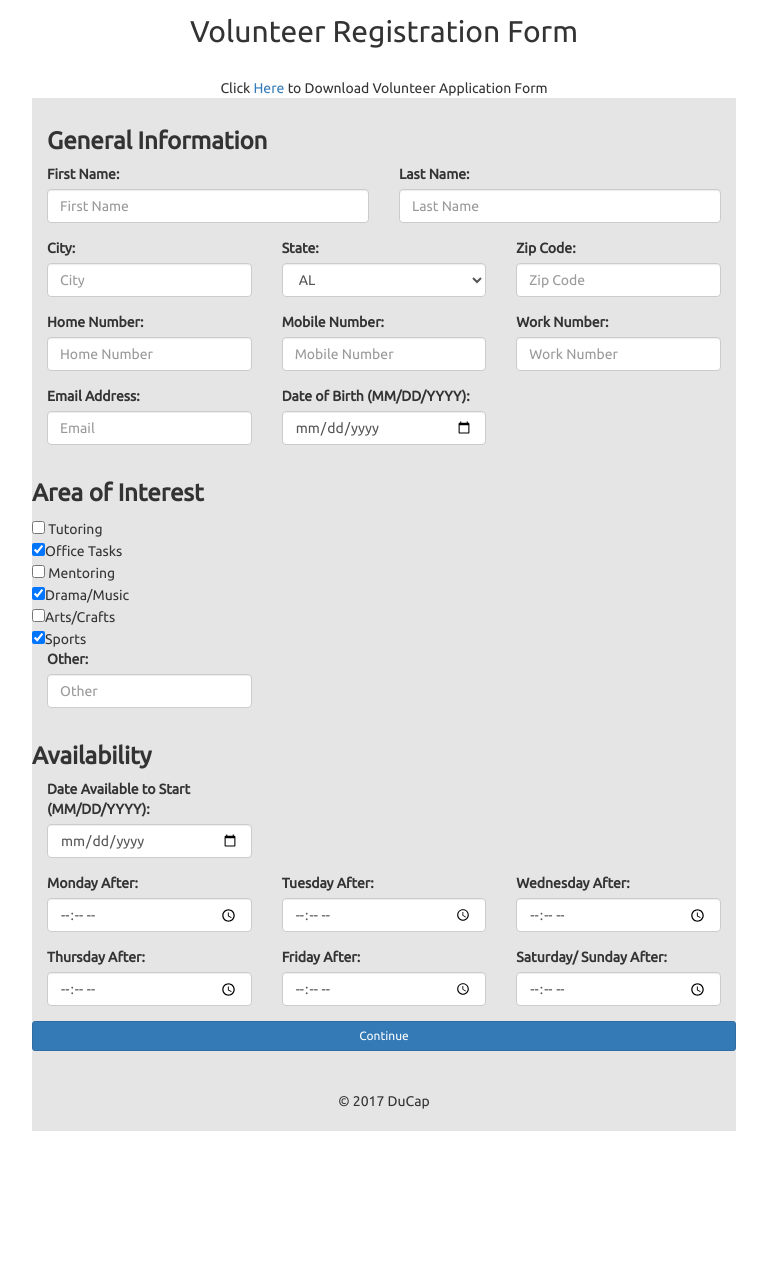
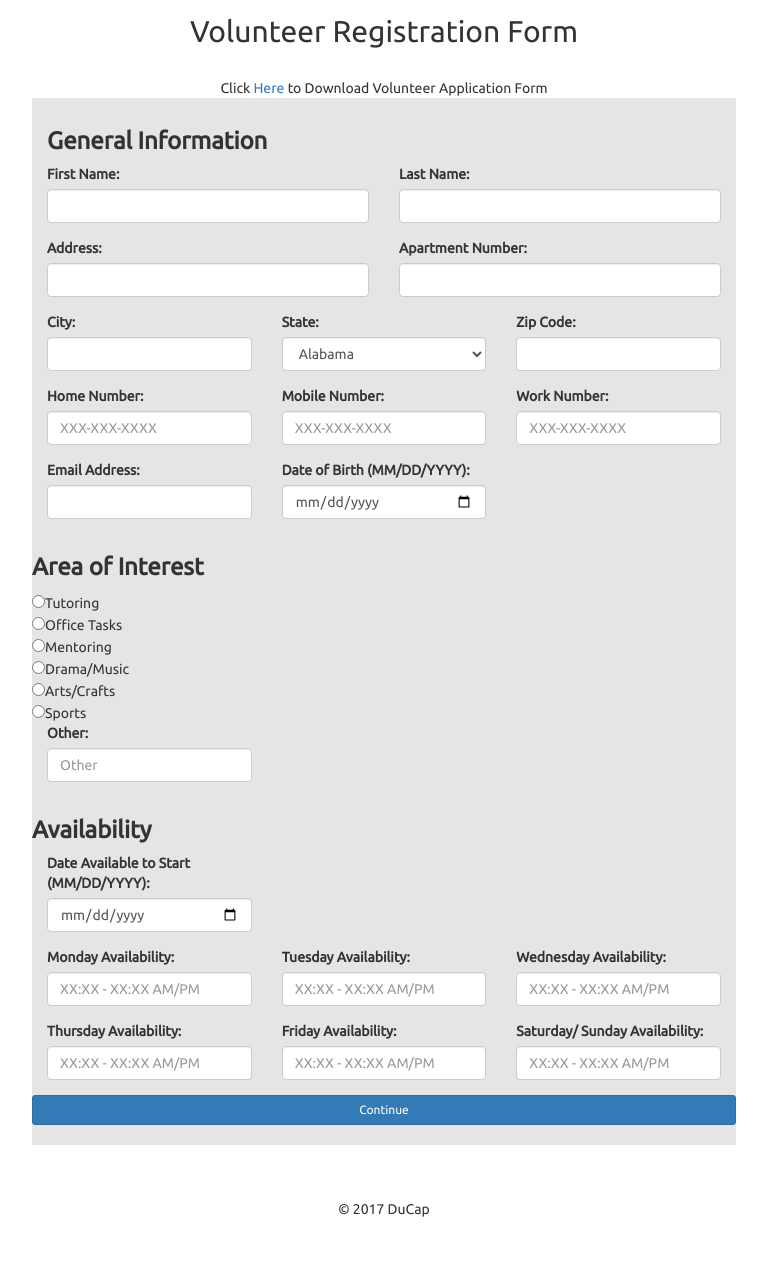
Before and after one commit to jeff-pumas01/ducap, a PHP site: page /volunteerRegistration.php in a window 1280 px wide. Shown: the part 187-1461 px from the top of the page, without its empty margins (256-1023 px from the left). Before the commit the page ends 1318 px from the top, so only its background shows below. Run offline with PHP 8.4, Linux system fonts and the light colour scheme; the visitor is signed in with stand-in values (Sample User, id 1); some libraries are stand-ins or nearby versions.

Commit message:
Added the correct table column names for it to upload to the new table.

```diff
--- a/volunteerRegistration.php
+++ b/volunteerRegistration.php
@@ -29,115 +29,126 @@
 			<h3><b>General Information</b></h3>
 		<!-- Row for first and last name -->
 		<div class="row">
-
-
 			<div class="col-md-6 form-group">
 				<label for="first_name">First Name:</label>
-				<input type="text" class="form-control" name="first_name" id="first_name" placeholder="First Name" required>
+				<input type="text" class="form-control" name="first_name" id="first_name"  required>
 			</div>
 
 			<div class="col-md-6 form-group">
 				<label for="last_name">Last Name:</label>
-				<input type="text" class="form-control" name="last_name"  id="last_name" placeholder="Last Name" required>
+				<input type="text" class="form-control" name="last_name"  id="last_name" required>
+			</div>
+		</div>
+		<!--Address and Apartment #-->
+		<div class="row">
+
+			<div class="col-md-6 form-group">
+				<label for="address">Address:</label>
+				<input type="text" class="form-control" name="address" id="address" " required>
+			</div>
+
+			<div class="col-md-6 form-group">
+				<label for="apt_number">Apartment Number:</label>
+				<input type="text" class="form-control" name="apt_number"  id="apt_number" required>
 			</div>
 		</div>
 
             <!-- City,State,Zip -->
 		<div class="row">
 			<div class="col-md-4 form-group">
-				<label for="City">City:</label>
-				<input type="text" id="City" class="form-control" name="City" placeholder="City" required>
+				<label for="city">City:</label>
+				<input type="text" id="city" class="form-control" name="city"  required>
 			</div>
 
 			<div class="col-md-4 form-group">
-				<label for="State">State:</label>
-				<select name="grade" class="form-control">
-					<option>AL</option>
-					<option>AK</option>
-					<option>AZ</option>
-					<option>AR</option>
-					<option>CA</option>
-					<option>CO</option>
-					<option>CT</option>
-					<option>DE</option>
-					<option>FL</option>
-					<option>GA</option>
-					<option>HI</option>
-					<option>ID</option>
-					<option>IL</option>
-					<option>IN</option>
-					<option>IA</option>
-					<option>KS</option>
-					<option>KY</option>
-					<option>LA</option>
-					<option>ME</option>
-					<option>MD</option>
-					<option>MA</option>
-					<option>MI</option>
-					<option>MN</option>
-					<option>MS</option>
-					<option>MO</option>
-					<option>MT</option>
-					<option>NE</option>
-					<option>NV</option>
-					<option>NH</option>
-					<option>NJ</option>
-					<option>NM</option>
-					<option>NY</option>
-					<option>NC</option>
-					<option>ND</option>
-					<option>OH</option>
-					<option>OK</option>
-					<option>OR</option>
-					<option>PA</option>
-					<option>RI</option>
-					<option>SC</option>
-					<option>SD</option>
-					<option>TN</option>
-					<option>TX</option>
-					<option>UT</option>
-					<option>VT</option>
-					<option>VA</option>
-					<option>WA</option>
-					<option>WV</option>
-					<option>WI</option>
-					<option>WY</option>
+				<label for="state">State:</label>
+				<select name="state" class="form-control">
+					<option>Alabama</option>
+					<option>Alaska</option>
+					<option>Arizona</option>
+					<option>Arkansas</option>
+					<option>California</option>
+					<option>Colorado</option>
+					<option>Connecticut</option>
+					<option>Delaware</option>
+					<option>Florida</option>
+					<option>Georgia</option>
+					<option>Hawaii</option>
+					<option>Idaho</option>
+					<option>Illinois</option>
+					<option>Indiana</option>
+					<option>Iowa</option>
+					<option>Kansas</option>
+					<option>Kentucky</option>
+					<option>Louisiana</option>
+					<option>Maine</option>
+					<option>Maryland</option>
+					<option>Massachusetts</option>
+					<option>Michigan</option>
+					<option>Minnesota</option>
+					<option>Mississippi</option>
+					<option>Missouri</option>
+					<option>Montana</option>
+					<option>Nebraska</option>
+					<option>Nevada</option>
+					<option>New Hampshire</option>
+					<option>New Jersey</option>
+					<option>New Mexico</option>
+					<option>New York</option>
+					<option>North Carolina</option>
+					<option>North Dakota</option>
+					<option>Ohio</option>
+					<option>Oklahoma</option>
+					<option>Oregon</option>
+					<option>Pennsylvania</option>
+					<option>Rhode Island</option>
+					<option>South Carolina</option>
+					<option>South Dakota</option>
+					<option>Tennessee</option>
+					<option>Texas</option>
+					<option>Utah</option>
+					<option>Vermont</option>
+					<option>Virginia</option>
+					<option>Washington</option>
+					<option>West Virginia</option>
+					<option>Wisconsin</option>
+					<option>Wyoming</option>
 				</select>
 			</div>
 
 			<div class="col-md-4 form-group">
-				<label for="Zipcode">Zip Code:</label>
-				<input type="text" class="form-control" id="Zipcode" name="Zipcode" placeholder="Zip Code">
+				<label for="zipcode">Zip Code:</label>
+				<input type="text" class="form-control" id="zipcode" name="zipcode">
 			</div>
 		</div>
 
 		<!-- Row for Home and Cell Phone Numbers. -->
 		<div class="row">
 			<div class="col-md-4 form-group">
-				<label for="home_number">Home Number:</label>
-				<input type="text" id="homeNumber" class="form-control" name="homeNumber" placeholder="Home Number" required>
+				<label for="homephone">Home Number:</label>
+				<input type="text" id="homephone" class="form-control" name="homephone" placeholder="XXX-XXX-XXXX" required>
 			</div>
 
 			<div class="col-md-4 form-group">
-				<label for="mobileNumber">Mobile Number:</label>
-				<input type="text" class="form-control" id="mobileNumber" name="mobileNumber" placeholder="Mobile Number">
+				<label for="mobilephone">Mobile Number:</label>
+				<input type="text" class="form-control" id="mobilephone" name="mobilephone" placeholder="XXX-XXX-XXXX">
 			</div>
 
 			<div class="col-md-4 form-group">
-				<label for="workNumber">Work Number:</label>
-				<input type="text" class="form-control" id="workNumber" name="workNumber" placeholder="Work Number">
+				<label for="workphone">Work Number:</label>
+				<input type="text" class="form-control" id="workphone" name="workphone" placeholder="XXX-XXX-XXXX">
 			</div>
 		</div>
 
 		<!-- Email -->
 		<div class = "row">
 			<div class="col-md-4 form-group">
-				<label for="Email">Email Address:</label>
-				<input type="email" class="form-control" name="Email" id="Email" placeholder = "Email" required>
+				<label for="email">Email Address:</label>
+				<input type="email" class="form-control" name="email" id="email"  required>
 			</div>
             <div class="col-md-4 form-group">
-				<label for="DateofBirth">Date of Birth (MM/DD/YYYY):</label>
-				<input type="date" class="form-control" id="DateofBirth" name="DateofBirth" required />
+				<label for="birthdate">Date of Birth (MM/DD/YYYY):</label>
+				<input type="date" class="form-control" id="birthdate" name="birthdate" required />
 			</div>
 		</div>
 
@@ -145,15 +156,15 @@
 		<div class= "row">
 			<h3><b>Area of Interest</b></h3>
 			<!--Still Have to change Id for database upload-->
-			<input type="checkbox" name="vehicle" value="Bike"> Tutoring<br>
-			<input type="checkbox" name="vehicle" value="Car" checked>Office Tasks<br>
-			<input type="checkbox" name="vehicle" value="Bike"> Mentoring<br>
-			<input type="checkbox" name="vehicle" value="Car" checked>Drama/Music<br>
-			<input type="checkbox" name="vehicle" value="Bike">Arts/Crafts<br>
-			<input type="checkbox" name="vehicle" value="Car" checked>Sports<br>
+			<input type="radio" name="area_of_interest" value="Tutoring">Tutoring<br>
+			<input type="radio" name="area_of_interest" value="Office Tasks">Office Tasks<br>
+			<input type="radio" name="area_of_interest" value="Mentoring">Mentoring<br>
+			<input type="radio" name="area_of_interest" value="Drama/Music">Drama/Music<br>
+			<input type="radio" name="area_of_interest" value="Arts/Crafts">Arts/Crafts<br>
+			<input type="radio" name="area_of_interest" value="Sports">Sports<br>
 			<div class="col-md-4 form-group">
-				<label for="Other">Other:</label>
-				<input type="text" class="form-control" name="Other" id="Other" placeholder = "Other">
+				<label for="other_interest">Other:</label>
+				<input type="text" class="form-control" name="other_interest" id="other_interest" placeholder = "Other">
 			</div>
 		</div>
 
@@ -163,42 +174,42 @@
 			<h3><b>Availability</b></h3>
 
 			<div class="col-md-4 form-group">
-				<label for="startDate">Date Available to Start (MM/DD/YYYY):</label>
-				<input type="date" class="form-control" id="startDate" name="startDate" required />
+				<label for="start_date">Date Available to Start (MM/DD/YYYY):</label>
+				<input type="date" class="form-control" id="start_date" name="start_date" required />
 			</div>
 		</div>
 		<div class="row">
 			<div class="col-md-4 form-group">
-				<label for="Monday">Monday After:</label>
-				<input type="time" id="Monday" class="form-control" name="Monday">
+				<label for="monday_time">Monday Availability:</label>
+				<input type="text" id="monday_time" class="form-control" name="monday_time" placeholder = "XX:XX - XX:XX AM/PM">
 			</div>
 
 			<div class="col-md-4 form-group">
-				<label for="Tuesday">Tuesday After:</label>
-				<input type="time" class="form-control" id="Tuesday" name="Tuesday">
+				<label for="tuesday_time">Tuesday Availability:</label>
+				<input type="text" class="form-control" id="tuesday_time" name="tuesday_time"  placeholder = "XX:XX - XX:XX AM/PM">
 			</div>
 
 			<div class="col-md-4 form-group">
-				<label for="Wednesday">Wednesday After:</label>
-				<input type="time" class="form-control" id="Wednesday" name="Wednesday" >
+				<label for="wednesday_time">Wednesday Availability:</label>
+				<input type="text" class="form-control" id="wednesday_time" name="wednesday_time"  placeholder = "XX:XX - XX:XX AM/PM">
 			</div>
 		</div>
 
 
 		<div class="row">
 			<div class="col-md-4 form-group">
-				<label for="Thursday">Thursday After:</label>
-				<input type="time" id="Monday" class="form-control" name="Thursday">
+				<label for="thursday_time">Thursday Availability:</label>
+				<input type="text" id="thursday_time" class="form-control" name="thursday_time"  placeholder = "XX:XX - XX:XX AM/PM">
 			</div>
 
 			<div class="col-md-4 form-group">
-				<label for="satSun">Friday After:</label>
-				<input type="time" class="form-control" id="Friday" name="Friday" >
+				<label for="friday_time">Friday Availability:</label>
+				<input type="text" class="form-control" id="friday_time" name="friday_time"  placeholder = "XX:XX - XX:XX AM/PM">
 			</div>
 
 			<div class="col-md-4 form-group">
-				<label for="">Saturday/ Sunday After:</label>
-				<input type="time" class="form-control" id="satSun" name="satSun" >
+				<label for="satsun_time">Saturday/ Sunday Availability:</label>
+				<input type="text" class="form-control" id="satsun_time" name="satsun_time"  placeholder = "XX:XX - XX:XX AM/PM">
 
 		</div>
 
@@ -206,6 +217,8 @@
 		<br />
 		<button class = "btn btn-sm btn-primary btn-block" type = "submit"  name = "sub"  >Continue</button>
 		</div>
+			</div>
+
 </form>
 
 <?php
```
Also changed, not shown: volunteerRegistration1.php (+34 -34 lines).
